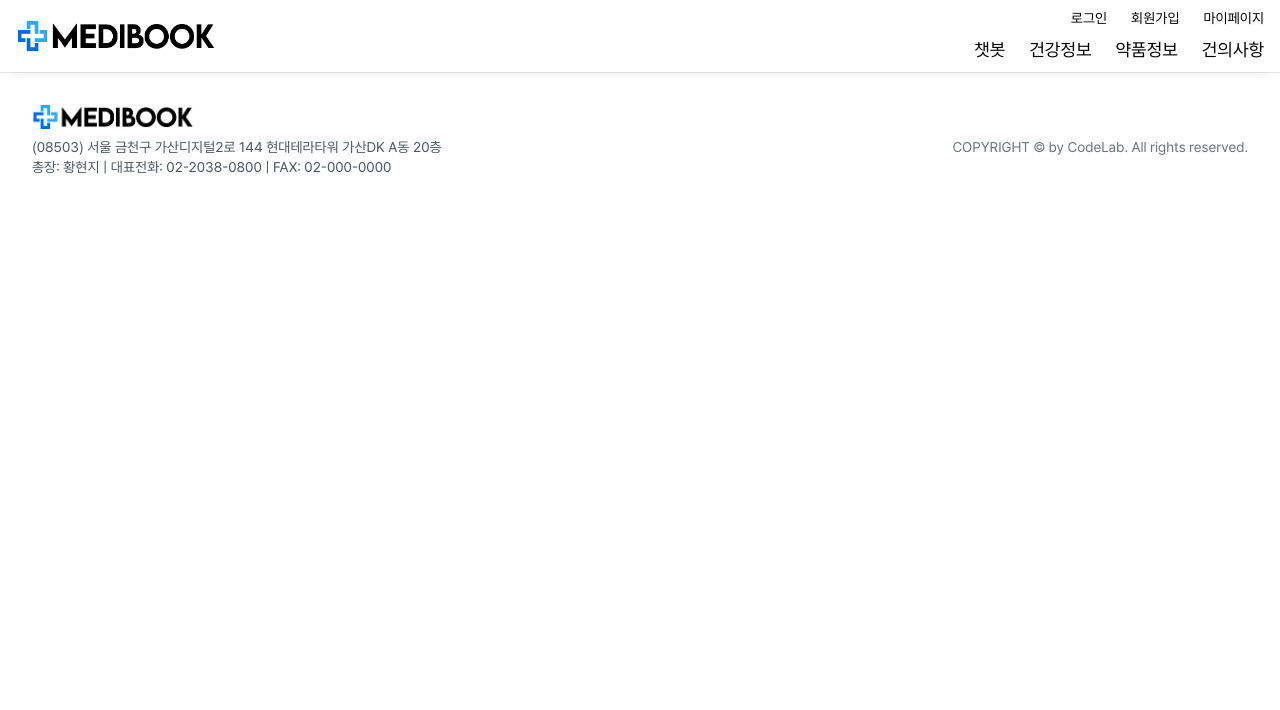
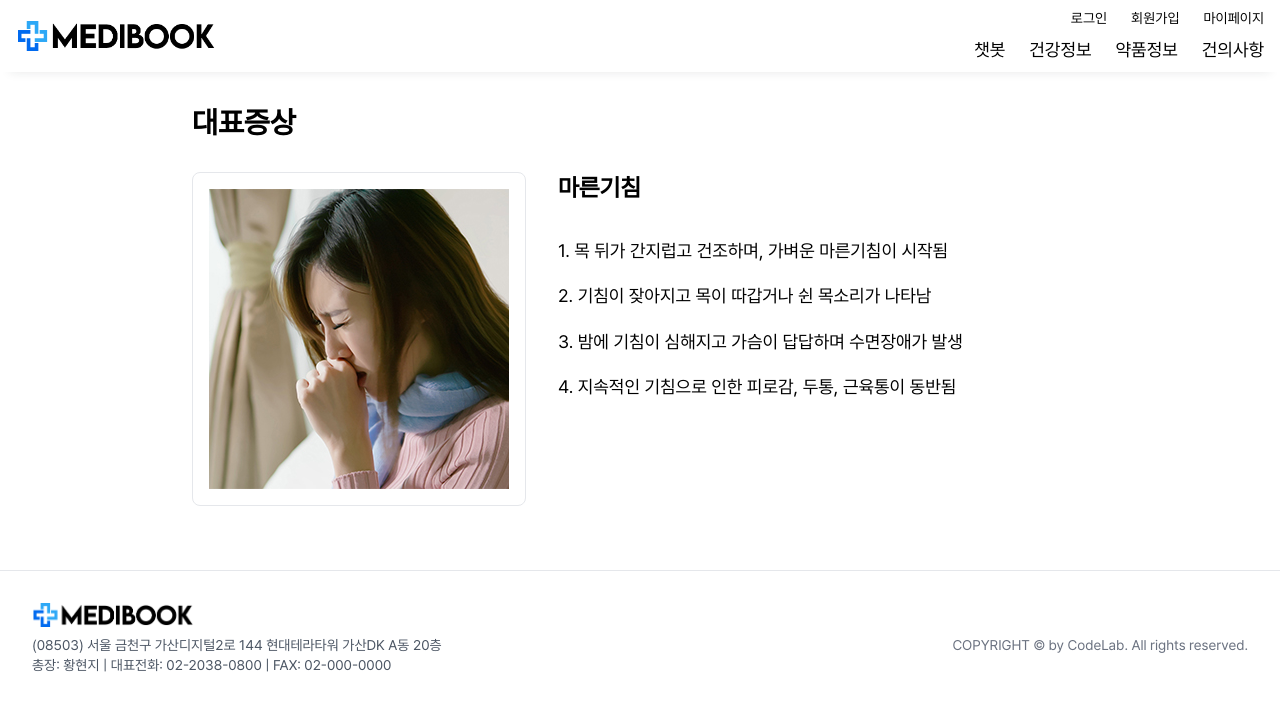
Before and after one commit to hyeonji423/project_front, a React (Create React App) app: page /symptomdetail/0 in a window 1280 px wide. Shown: the top 710 px of the page. Built offline with nearby package versions, Linux system fonts and the light colour scheme.

Commit message:
symptomdetail

```diff
--- a/src/App.js
+++ b/src/App.js
@@ -9,17 +9,17 @@ import NewPage from "./components/details/NewPage";
 import HealthInfo from "./components/category/HealthInfo";
 import MediInfo from "./components/category/MediInfo";
 import HealthNews from "./components/details/HealthNews";
-import Chatbot from './components/category/Chatbot';
-import HealthDetail from './components/details/HealthDetail';
-import MemberInfo from './components/details/MemberInfo';
-import Management from './components/details/Management';
-import Medidetail from './components/details/Medidetail';
-import Service from './components/category/Service';
+import Chatbot from "./components/category/Chatbot";
+import HealthDetail from "./components/details/HealthDetail";
+import MemberInfo from "./components/details/MemberInfo";
+import Management from "./components/details/Management";
+import Medidetail from "./components/details/Medidetail";
+import SymptomDetail from "./components/details/Symptomdetail";
+import Service from "./components/category/Service";
 import Pannel from "./components/mymedi/Pannel";
-import Modal from './components/mymedi/Modal';
+import Modal from "./components/mymedi/Modal";
 import Item from "./components/mymedi/Item";
 import AddItem from "./components/mymedi/AddItem";
-
 
 function App() {
   return (
@@ -40,6 +40,7 @@ function App() {
             <Route path="/chatbot" element={<Chatbot />} />
             <Route path="/service" element={<Service />} />
             <Route path="/healthdetail/:id" element={<HealthDetail />} />
+            <Route path="/symptomdetail/:id" element={<SymptomDetail />} />
             <Route path="/memberinfo" element={<MemberInfo />} />
             <Route path="/management" element={<Management />} />
             <Route path="/mediDetail" element={<Medidetail />} />
--- a/src/components/details/HealthDetail.jsx
+++ b/src/components/details/HealthDetail.jsx
@@ -111,16 +111,21 @@ const HealthDetail = () => {
               {HealthInfoDatabase.map((info, index) => (
                 <tr key={index} className="border-b border-t">
                   <td className="py-3">
-                    <a href={`/health/${info.id}`} className="hover:text-blue-500 px-1">
+                    <a
+                      href={`/health/${info.id}`}
+                      className="hover:text-blue-500 px-1"
+                    >
                       {info.title}
                     </a>
                   </td>
                   <td className="text-gray-500 text-right whitespace-nowrap">
-                    {new Date(2024, 9 - index, 17 - index).toLocaleDateString('ko-KR', {
-                      year: 'numeric',
-                      month: 'numeric',
-                      day: 'numeric'
-                    }).replace(/\./g, '. ')}
+                    {new Date(2024, 9 - index, 17 - index)
+                      .toLocaleDateString("ko-KR", {
+                        year: "numeric",
+                        month: "numeric",
+                        day: "numeric",
+                      })
+                      .replace(/\./g, ". ")}
                   </td>
                 </tr>
               ))}
--- /dev/null
+++ b/src/components/details/Symptomdetail.jsx
@@ -0,0 +1,43 @@
+import React from "react";
+import { useParams } from "react-router-dom";
+import { symptoms } from "../../constants/symptomdata";
+import symptom2 from "../../assets/symptom/symptom2.jpg";
+
+const SymptomDetail = () => {
+  const params = useParams();
+  const { id } = params;
+
+  const symptomInfo = symptoms.find((info) => info.id === Number(id));
+
+  if (!symptomInfo) {
+    return (
+      <div className="text-center py-8">존재하지 않는 증상 정보입니다.</div>
+    );
+  }
+  return (
+    <div className="w-full flex flex-col justify-center items-center py-8">
+      <div className="w-[70%] max-w-[1200px] flex flex-col gap-8">
+        <h1 className="text-3xl font-bold mb-8">대표증상</h1>
+      </div>
+      <div className="flex w-[70%] max-w-[1200px]">
+        <div className="border border-gray-200 rounded-lg p-4 mb-8">
+          <img src={symptom2} alt="" />
+        </div>
+        {/* 제목 */}
+        <div className="text-2xl font-bold gap-4 ml-8">
+          {symptomInfo.title}
+          {/* 증상 */}
+          <div className="flex text-lg font-medium flex-col gap-4 mt-8">
+            {symptomInfo.sections[0].content.map((item, index) => (
+              <p key={index} className="leading-relaxed">
+                {item}
+              </p>
+            ))}
+          </div>
+        </div>
+      </div>
+    </div>
+  );
+};
+
+export default SymptomDetail;
--- a/src/components/main/LandingSubBox.jsx
+++ b/src/components/main/LandingSubBox.jsx
@@ -2,19 +2,16 @@
 import { Swiper, SwiperSlide } from "swiper/react";
 import { Navigation, Pagination } from "swiper/modules";
 import { symptom } from "../../constants/data";
-import previc from "../../assets/previc.png"
-import nextic from "../../assets/nextic.png"
-
+import previc from "../../assets/previc.png";
+import nextic from "../../assets/nextic.png";
 
 import "swiper/css/navigation";
 import "swiper/css/pagination";
-
 
 // Import Swiper styles
 import "swiper/css";
 import { useRef } from "react";
 import { Link } from "react-router-dom";
-
 
 export default () => {
   const prevRef = useRef(null);
@@ -50,17 +47,20 @@ export default () => {
             swiper.navigation.update();
           }}
         >
-          {
-            symptom.map((symptom, index) => (
-              <SwiperSlide key={index} className="rounded-lg overflow-hidden shadow-inner-lg">
-                <Link to={symptom.to}>
-                  <div className="absolute opacity-30 overlay w-full h-full bg-black z-10 left-0 top-0"></div>
-                  <h5 className="absolute w-full text-center left-1/2 top-1/2 transform -translate-x-1/2 -translate-y-1/2 z-20 text-white text-xl font-semibold drop-shadow-md">{symptom.text}</h5>
-                  <img src={symptom.image} alt="symptom"/>
-                </Link>
-              </SwiperSlide>
-            ))
-          }
+          {symptom.map((item) => (
+            <SwiperSlide
+              key={item.id}
+              className="rounded-lg overflow-hidden shadow-inner-lg"
+            >
+              <Link to={`/symptomdetail/${item.id}`}>
+                <div className="absolute opacity-30 overlay w-full h-full bg-black z-10 left-0 top-0"></div>
+                <h5 className="absolute w-full text-center left-1/2 top-1/2 transform -translate-x-1/2 -translate-y-1/2 z-20 text-white text-xl font-semibold drop-shadow-md">
+                  {item.text}
+                </h5>
+                <img src={item.image} alt={item.text} />
+              </Link>
+            </SwiperSlide>
+          ))}
           {/* <SwiperSlide>{symptom.image}</SwiperSlide> */}
         </Swiper>
       </div>
--- a/src/constants/data.jsx
+++ b/src/constants/data.jsx
@@ -17,39 +17,46 @@ export const navItems = [
 // 메인 자주 나타나는 증상
 export const symptom = [
   {
+    id: 0,
     image: symptom1,
     text: "#두통",
-    to: "/Symptom",
+    to: "/Symptomdetail",
   },
   {
+    id: 1,
     image: symptom2,
     text: "#마른기침",
-    to: "/cough",
+    to: "/Symptomdetail",
   },
   {
+    id: 2,
     image: symptom3,
     text: "#피부발진",
-    to: "/rash",
+    to: "/Symptomdetail",
   },
   {
+    id: 3,
     image: symptom4,
     text: "#미열",
-    to: "/fever",
+    to: "/Symptomdetail",
   },
   {
+    id: 4,
     image: symptom5,
     text: "#근육통",
-    to: "/muscle_pain",
+    to: "/Symptomdetail",
   },
   {
+    id: 5,
     image: symptom6,
     text: "#불면증",
-    to: "/insomnia",
+    to: "/Symptomdetail",
   },
   {
+    id: 6,
     image: symptom7,
     text: "#변비",
-    to: "/constipation",
+    to: "/Symptomdetail",
   },
 ];
 
--- /dev/null
+++ b/src/constants/symptomdata.jsx
@@ -0,0 +1,61 @@
+const symptoms = [
+  {
+    id: 0,
+    title: "마른기침",
+    sections: [
+      {
+        title: "증상",
+        content: [
+          "1. 목 뒤가 간지럽고 건조하며, 가벼운 마른기침이 시작됨",
+          "2. 기침이 잦아지고 목이 따갑거나 쉰 목소리가 나타남",
+          "3. 밤에 기침이 심해지고 가슴이 답답하며 수면장애가 발생",
+          "4. 지속적인 기침으로 인한 피로감, 두통, 근육통이 동반됨",
+        ],
+      },
+    ],
+  },
+  {
+    id: 1,
+    title: "감기",
+    sections: [
+      {
+        title: "증상",
+        content:
+          "1.코 간지러움 시작<br><br>2.몸이 으실으실되지며 기침이 많아짐<br><br>3.변비가 생기며 목도 많이 간지러움<br><br>4.몸이 추워지며 잠이 잘안오는 증상",
+      },
+    ],
+  },
+];
+
+const medicines = [
+  {
+    id: 1,
+    name: "레보투스",
+    type: "진해거담제",
+    description: "기침을 가라앉히고 가래를 묽게 하는데 효과적",
+    caution: "임산부, 수유부는 복용 전 의사와 상담 필요",
+  },
+  {
+    id: 2,
+    name: "코데날시럽",
+    type: "기침억제제",
+    description: "마른기침을 진정시키고 기도 자극을 감소",
+    caution: "운전 및 기계조작 시 주의, 졸음 유발 가능",
+  },
+  {
+    id: 3,
+    name: "액티피드",
+    type: "항히스타민제",
+    description: "알레르기성 기침 증상 완화와 가래 감소",
+    caution: "복용 후 졸음이 올 수 있으며 장시간 운전 금지",
+  },
+  {
+    id: 4,
+    name: "뮤코졸정",
+    type: "점액용해제",
+    description: "기도 점액을 묽게 하여 기침 증상 완화",
+    caution: "위장장애가 있는 경우 식후 복용 권장",
+  },
+];
+
+export { symptoms, medicines };
```
